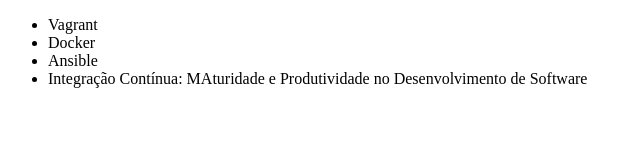
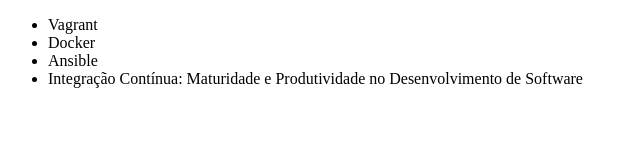
Before and after one commit to loucodes/Aprendendo-a-usar-GitHub, a plain HTML site: page index.html in a window 1280 px wide. Shown: the full height of the page, 0-640 px from the left. Drawn offline with Linux system fonts and the light colour scheme.

Commit message:
Corrigindo nome curso Integração Contínua

```diff
--- a/index.html
+++ b/index.html
@@ -9,7 +9,7 @@
         <li>Vagrant</li>
         <li>Docker</li>
         <li>Ansible</li>
-        <li>Integração Contínua: MAturidade e Produtividade no Desenvolvimento de Software</li>
+        <li>Integração Contínua: Maturidade e Produtividade no Desenvolvimento de Software</li>
     </ul>
 </body>
 </html>
```
